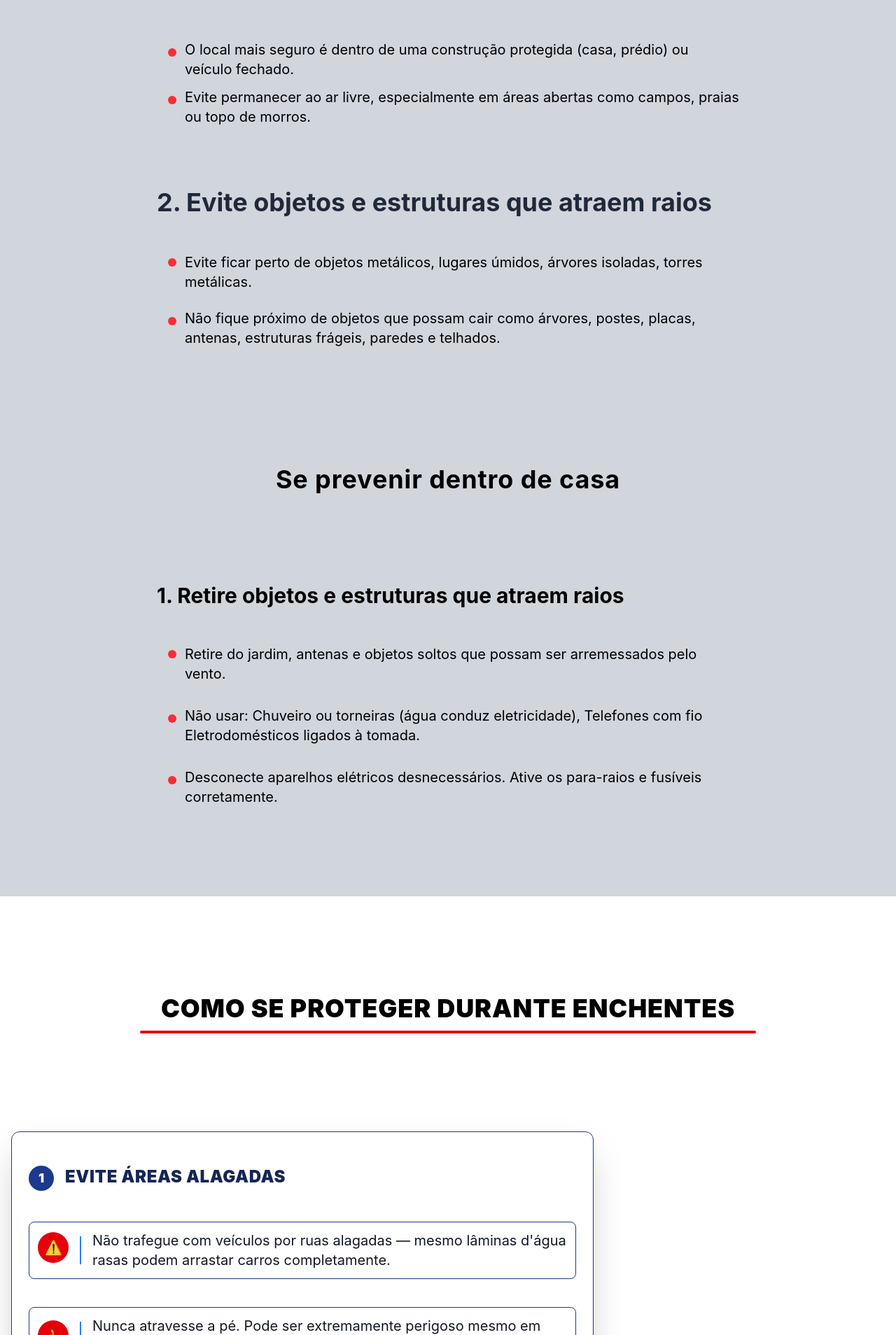
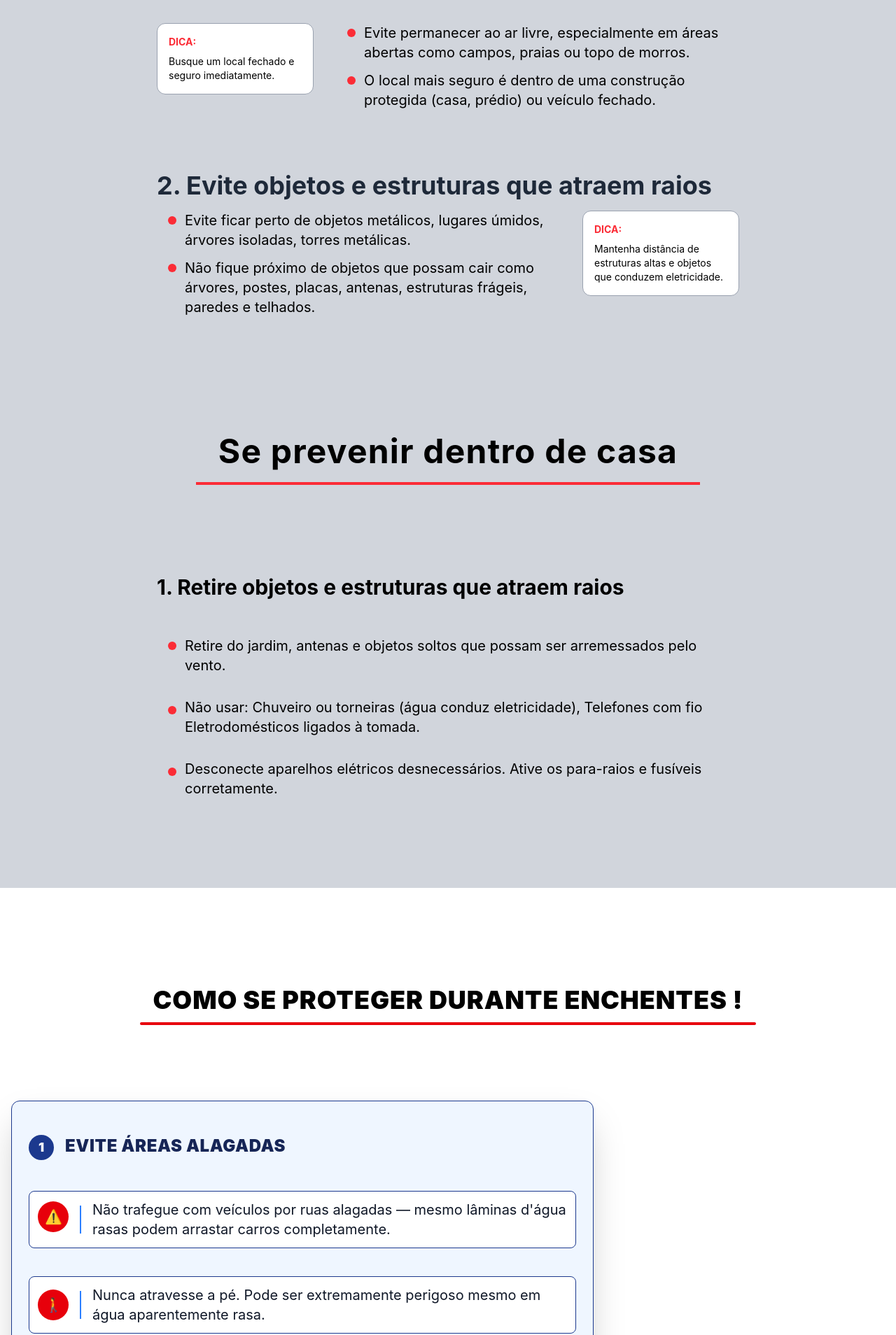
Before and after one commit to arielviniciuscyber/litoral-alerta, a React (Vite) app: page /prevencao in a window 1280 px wide. Shown: the part 1672-3580 px from the top of the page at 70% size. Built offline with nearby package versions, Linux system fonts and the light colour scheme.

Commit message:
prevencão completa

```diff
--- a/src/pages/Prevencao.jsx
+++ b/src/pages/Prevencao.jsx
@@ -1,9 +1,8 @@
-import banner from "../assets/bannerprevencao.png"
+import banner from "../assets/bannerprevencao.png";
 
 export default function Prevencao() {
   return (
     <div className="bg-white">
-
       {/* HERO */}
       <div
         className="relative min-h-screen flex items-center justify-center"
@@ -17,11 +16,15 @@ export default function Prevencao() {
 
         <div className="relative text-white max-w-3xl px-2">
           <div className="relative text-white max-w-3xl px-2 flex items-center gap-4">
-                        <h1 className="text-6xl font-bold whitespace-nowrap">Atuando em emergências</h1>
+            <h1 className="text-6xl font-bold whitespace-nowrap">
+              Atuando em emergências
+            </h1>
             <span className="w-1 h-18 bg-blue-500 inline-block" />
           </div>
           <p className="text-2xl leading-relaxed mt-15 font-semibold">
-                        Seu site de confiança na preparação para desastres, resposta a emergências e reconstrução de comunidades para um futuro mais resiliente.
+            Seu site de confiança na preparação para desastres, resposta a
+            emergências e reconstrução de comunidades para um futuro mais
+            resiliente.
           </p>
           <button className="mt-15 bg-blue-500 hover:bg-blue-600 text-white font-bold py-3 px-6 rounded-lg">
             Saber Mais
@@ -32,15 +35,18 @@ export default function Prevencao() {
  {/* SEÇÃO - Proteção contra tempestades (intro) */}
       <div className="max-w-5xl mx-auto px-8 py-16 flex gap-12 items-start">
         <div className="flex-1">
-                    <h2 className="text-4xl font-bold text-gray-800 mb-9 mt-25">Sua proteção contra tempestades</h2>
+          <h2 className="text-4xl font-bold text-gray-800 mb-9 mt-25">
+            Sua proteção contra tempestades
+          </h2>
           <p className="text-gray-600 text-xl leading-relaxed">
-                        Salvar vidas, aliviar o sofrimento e proteger a dignidade humana durante e após emergências e desastres.
+            Salvar vidas, aliviar o sofrimento e proteger a dignidade humana
+            durante e após emergências e desastres.
           </p>
         </div>
         <div className="w-72 bg-gray-200 border border-gray-200 rounded-xl p-6 flex gap-4 items-start mt-27">
           <p className="text-black text-sm text-justify">
-                        Em caso de tempestade severa, procure abrigo imediatamente e evite áreas
-                        abertas, árvores e estruturas metálicas.
+            Em caso de tempestade severa, procure abrigo imediatamente e evite
+            áreas abertas, árvores e estruturas metálicas.
           </p>
         </div>
       </div>
@@ -54,149 +60,225 @@ export default function Prevencao() {
 
         {/* CONTEÚDO - Tempestade */}
         <div className="max-w-4xl mx-auto px-8 py-12">
-
-                    <h3 className="text-4xl font-bold text-gray-800 mb-9 mt-15">1. Procure abrigo seguro imediatamente</h3>
-                    <div className="flex flex-col gap-3 mb-10 pl-4 text-xl">
+          {/* Seção 1 - caixa na esquerda, texto na direita */}
+          <h3 className="text-4xl font-bold text-gray-800 mb-9 mt-15">
+            1. Procure abrigo seguro imediatamente
+          </h3>
+          <div className="flex gap-8 items-start mb-10">
+            <div className="w-56 bg-white border border-gray-400 rounded-xl p-4 shrink-0">
+              <p className="text-red-500 font-bold text-sm mb-2">DICA:</p>
+              <p className="text-black text-sm">
+                Busque um local fechado e seguro imediatamente.
+              </p>
+            </div>
+            <div className="flex-1 flex flex-col gap-3 pl-4 text-xl">
               <div className="flex items-start gap-3">
-                            <span className="w-3 h-3 rounded-full bg-red-500 mt-9 shrink-0"></span>
-                            <p className="text-black mt-6">O local mais seguro é dentro de uma construção protegida (casa, prédio) ou veículo fechado.</p>
+                <span className="w-3 h-3 rounded-full bg-red-500 mt-2 shrink-0"></span>
+                <p className="text-black">
+                  Evite permanecer ao ar livre, especialmente em áreas abertas
+                  como campos, praias ou topo de morros.
+                </p>
               </div>
               <div className="flex items-start gap-3">
-                            <span className="w-3 h-3 rounded-full bg-red-500 mt-3 shrink-0"></span>
-
-                            <p className="text-black">Evite permanecer ao ar livre, especialmente em áreas abertas como campos, praias ou topo de morros.</p>
+                <span className="w-3 h-3 rounded-full bg-red-500 mt-2 shrink-0"></span>
+                <p className="text-black">
+                  O local mais seguro é dentro de uma construção protegida
+                  (casa, prédio) ou veículo fechado.
+                </p>
+              </div>
             </div>
           </div>
 
+           {/* Seção 2 */}
       <h3 className="text-4xl font-bold text-gray-800 mb-4 mt-22">2. Evite objetos e estruturas que atraem raios</h3>
-                    <div className="flex flex-col gap-3 mb-10 pl-4">
-                        <div className="flex items-start gap-3 text-xl">
-                            <span className="w-3 h-3 rounded-full bg-red-500 mt-11 shrink-0"></span>
-                            <p className="text-black mt-9">Evite ficar perto de objetos metálicos, lugares úmidos, árvores isoladas, torres metálicas.</p>
+      <div className="flex gap-8 items-start mb-10">
+        <div className="flex-1 flex flex-col gap-3 pl-4 text-xl">
+          <div className="flex items-start gap-3">
+            <span className="w-3 h-3 rounded-full bg-red-500 mt-2 shrink-0"></span>
+            <p className="text-black">Evite ficar perto de objetos metálicos, lugares úmidos, árvores isoladas, torres metálicas.</p>
           </div>
-                        <div className="flex items-start gap-3 text-xl">
-                            <span className="w-3 h-3 rounded-full bg-red-500 mt-6 shrink-0"></span>
-                            <p className="text-black mt-3">Não fique próximo de objetos que possam cair como árvores, postes, placas, antenas, estruturas frágeis, paredes e telhados.</p>
+          <div className="flex items-start gap-3">
+            <span className="w-3 h-3 rounded-full bg-red-500 mt-2 shrink-0"></span>
+            <p className="text-black">Não fique próximo de objetos que possam cair como árvores, postes, placas, antenas, estruturas frágeis, paredes e telhados.</p>
           </div>
         </div>
-
+        <div className="w-56 bg-white border border-gray-400 rounded-xl p-4 shrink-0">
+          <p className="text-red-500 font-bold text-sm mb-2">DICA:</p>
+          <p className="text-black text-sm">Mantenha distância de estruturas altas e objetos que conduzem eletricidade.</p>
+        </div>
+      </div>
         </div>
 
         {/* BANNER - Se prevenir dentro de casa (sem fundo colorido, só texto centralizado) */}
         <div className="py-10 px-8 ">
-                    <h2 className="text-4xl font-bold text-4xl text-center tracking-wide mt-10">
+          <h2 className="text-5xl font-bold text-4xl text-center tracking-wide mt-10">
             Se prevenir dentro de casa
           </h2>
+            <div className="border-b-4 w-180 border-red-500 mt-5 mx-auto" />
+
         </div>
 
         {/* CONTEÚDO - Dentro de casa */}
         <div className="max-w-4xl mx-auto px-8 py-12 mt-10">
-
-                    <h3 className="text-3xl font-bold text-black mb-4">1. Retire objetos e estruturas que atraem raios</h3>
+          <h3 className="text-3xl font-bold text-black mb-4">
+            1. Retire objetos e estruturas que atraem raios
+          </h3>
           <div className="flex flex-col gap-3 mb-10 pl-4">
             <div className="flex items-start gap-3">
               <span className="w-3 h-3 rounded-full bg-red-500 mt-11 shrink-0"></span>
-                            <p className="text-black mt-9 text-xl">Retire do jardim, antenas e objetos soltos que possam ser arremessados pelo vento.</p>
+              <p className="text-black mt-9 text-xl">
+                Retire do jardim, antenas e objetos soltos que possam ser
+                arremessados pelo vento.
+              </p>
             </div>
             <div className="flex items-start gap-3 mt-5">
               <span className="w-3 h-3 rounded-full bg-red-500 mt-3 shrink-0"></span>
-                            <p className="text-black text-xl">Não usar: Chuveiro ou torneiras (água conduz eletricidade), Telefones com fio Eletrodomésticos ligados à tomada.</p>
+              <p className="text-black text-xl">
+                Não usar: Chuveiro ou torneiras (água conduz eletricidade),
+                Telefones com fio Eletrodomésticos ligados à tomada.
+              </p>
             </div>
             <div className="flex items-start gap-3 mt-5">
               <span className="w-3 h-3 rounded-full bg-red-500 mt-3 shrink-0"></span>
-                            <p className="text-black text-xl">Desconecte aparelhos elétricos desnecessários. Ative os para-raios e fusíveis corretamente.</p>
+              <p className="text-black text-xl">
+                Desconecte aparelhos elétricos desnecessários. Ative os
+                para-raios e fusíveis corretamente.
+              </p>
             </div>
           </div>
-
         </div>
       </div>
-
-            {/* SEÇÃO - Bloco informativo central */}
       {/* BANNER - Como se proteger durante enchentes */}
-            <div style={{ textAlign: "center", marginTop: "32px", marginBottom: "32px" }}>
+      <div>
         <h1 className="text-4xl font-black text-center uppercase tracking-wide text-black mb-3 mt-35">
-                    Como se proteger durante enchentes
+          Como se proteger durante enchentes !
         </h1>
         <div className="w-220 h-1 bg-red-600 mx-auto rounded" />
       </div>
 
       {/* CONTEÚDO - Enchentes */}
       <div className="max-w-4xl mx-auto px-8 py-12">
-
         {/* Seção 1 */}
-                <div className="border border-blue-900 rounded-xl mb-30 overflow-hidden mt-15 pb-10 relative left-[-25%] shadow-2xl">
+        <div className="border border-blue-900 rounded-xl mb-30 overflow-hidden mt-15 pb-10 relative left-[-25%] shadow-2xl bg-blue-50">
           <div className="flex items-center gap-4 px-6 py-4">
-                        <span className="bg-blue-900 text-white font-black text-lg w-9 h-9 flex items-center justify-center rounded-4xl mt-8">1</span>
-                        <h3 className="text-2xl font-black text-blue-950 uppercase tracking-wide mt-7">Evite áreas alagadas</h3>
+            <span className="bg-blue-900 text-white font-black text-lg w-9 h-9 flex items-center justify-center rounded-4xl mt-8">
+              1
+            </span>
+            <h3 className="text-2xl font-black text-blue-950 uppercase tracking-wide mt-7">
+              Evite áreas alagadas
+            </h3>
           </div>
           <div className="flex flex-col gap-3 px-6 pb-5 mt-7">
-                        <div className="flex items-center gap-4 border border-blue-900 rounded-lg p-3">
-                            <div className="bg-red-600 rounded-full w-11 h-11 flex items-center justify-center text-xl shrink-0 -translate-y-1">⚠️</div>
+            <div className="flex items-center gap-4 border border-blue-900 rounded-lg p-3 bg-white hover:scale-105 transition-transform duration-300">
+              <div className="bg-red-600 rounded-full w-11 h-11 flex items-center justify-center text-xl shrink-0 -translate-y-1">
+                ⚠️
+              </div>
               <div className="w-0.5 h-10 bg-blue-500 shrink-0" />
-                            <p className="text-gray-900 text-xl">Não trafegue com veículos por ruas alagadas — mesmo lâminas d'água rasas podem arrastar carros completamente.</p>
+              <p className="text-gray-900 text-xl">
+                Não trafegue com veículos por ruas alagadas — mesmo lâminas
+                d'água rasas podem arrastar carros completamente.
+              </p>
             </div>
-                        <div className="flex items-center gap-4 border border-blue-900 rounded-lg p-3 mt-7">
-                            <div className="bg-red-600 rounded-full w-11 h-11 flex items-center justify-center text-xl shrink-0">🚶</div>
+            <div className="flex items-center gap-4 border border-blue-900 rounded-lg p-3 mt-7 bg-white hover:scale-105 transition-transform duration-300">
+              <div className="bg-red-600 rounded-full w-11 h-11 flex items-center justify-center text-xl shrink-0">
+                🚶
+              </div>
               <div className="w-0.5 h-10 bg-blue-500 shrink-0" />
-                            <p className="text-gray-900 text-xl">Nunca atravesse a pé. Pode ser extremamente perigoso mesmo em água aparentemente rasa.</p>
+              <p className="text-gray-900 text-xl">
+                Nunca atravesse a pé. Pode ser extremamente perigoso mesmo em
+                água aparentemente rasa.
+              </p>
             </div>
           </div>
         </div>
 
         {/* Seção 2 */}
 
-                <div className="border border-blue-900 rounded-xl mb-6 pb-10 -mt-9 relative left-[25%] shadow-2xl">
+        <div className="border border-blue-900 rounded-xl mb-6 pb-10 -mt-9 relative left-[25%] shadow-2xl bg-blue-50">
           <div className="flex items-center gap-4 px-6 py-4 ">
-                        <span className="bg-blue-900 text-white font-black text-lg w-9 h-9 flex items-center justify-center rounded-4xl mt-7">2</span>
-                        <h3 className="text-2xl font-black text-blue-950 uppercase tracking-wide mt-7">Busque locais altos</h3>
+            <span className="bg-blue-900 text-white font-black text-lg w-9 h-9 flex items-center justify-center rounded-4xl mt-7">
+              2
+            </span>
+            <h3 className="text-2xl font-black text-blue-950 uppercase tracking-wide mt-7">
+              Busque locais altos
+            </h3>
           </div>
           <div className="flex flex-col gap-3 px-6 pb-5 mt-7">
-                        <div className="flex items-center gap-4 border border-blue-900 rounded-lg p-3">
-                            <div className="bg-blue-950 rounded-full w-11 h-11 flex items-center justify-center text-xl shrink-0">⬆️</div>
+            <div className="flex items-center gap-4 border border-blue-900 rounded-lg p-3 bg-white hover:scale-105 transition-transform duration-300">
+              <div className="bg-blue-950 rounded-full w-11 h-11 flex items-center justify-center text-xl shrink-0">
+                ⬆️
+              </div>
               <div className="w-0.5 h-10 bg-blue-400 shrink-0" />
-                            <p className="text-gray-900 text-xl">Se a água começar a subir dentro de casa, suba para andares superiores imediatamente.</p>
+              <p className="text-gray-900 text-xl">
+                Se a água começar a subir dentro de casa, suba para andares
+                superiores imediatamente.
+              </p>
             </div>
-                        <div className="flex items-center gap-4 border border-blue-900 rounded-lg p-3 mt-7">
-                            <div className="bg-blue-950 rounded-full w-11 h-11 flex items-center justify-center text-xl shrink-0">🪜</div>
+            <div className="flex items-center gap-4 border border-blue-900 rounded-lg p-3 mt-7 bg-white hover:scale-105 transition-transform duration-300">
+              <div className="bg-blue-950 rounded-full w-11 h-11 flex items-center justify-center text-xl shrink-0">
+                🪜
+              </div>
               <div className="w-0.5 h-10 bg-blue-400 shrink-0" />
-                            <p className="text-gray-900 text-xl">Leve documentos importantes, remédios e água potável.</p>
+              <p className="text-gray-900 text-xl">
+                Leve documentos importantes, remédios e água potável.
+              </p>
             </div>
           </div>
         </div>
 
-
         {/* Seção 3 */}
-                <div className="border border-blue-900 rounded-xl mb-6 overflow-hidden pb-10 mt-20 relative left-[-25%] shadow-2xl bg-blue-50 hover:scale-105 transition-transform duration-300">
+        <div className="border border-blue-900 rounded-xl mb-6 overflow-hidden pb-10 mt-20 relative left-[-25%] shadow-2xl bg-blue-50 ">
           <div className="flex items-center gap-4 px-6 py-4 mt-7">
-                        <span className="bg-blue-900 text-white font-black text-lg w-9 h-9 flex items-center justify-center rounded-4xl">3</span>
-                        <h3 className="text-2xl font-black text-blue-950 uppercase tracking-wide ">Fique atento aos alertas oficiais</h3>
+            <span className="bg-blue-900 text-white font-black text-lg w-9 h-9 flex items-center justify-center rounded-4xl">
+              3
+            </span>
+            <h3 className="text-2xl font-black text-blue-950 uppercase tracking-wide ">
+              Fique atento aos alertas oficiais
+            </h3>
           </div>
           <div className="flex flex-col gap-3 px-6 pb-5">
-                        <div className="flex items-center gap-4 border border-blue-900 rounded-lg p-3 mt-7 bg-white">
-                            <div className="bg-red-600 rounded-full w-11 h-11 flex items-center justify-center text-xl shrink-0">🔔</div>
+            <div className="flex items-center gap-4 border border-blue-900 rounded-lg p-3 mt-7 bg-white hover:scale-105 transition-transform duration-300">
+              <div className="bg-red-600 rounded-full w-11 h-11 flex items-center justify-center text-xl shrink-0">
+                🔔
+              </div>
+              <div className="w-0.5 h-10 bg-blue-400 shrink-0 " />
+              <p className="text-gray-900 text-xl ">
+                Acompanhe os comunicados da Defesa Civil e canais governamentais
+                e fique atento a alarmes sonoros.
+              </p>
+            </div>
+            <div className="flex items-center gap-4 border border-blue-900 rounded-lg p-3 mt-7 bg-white hover:scale-105 transition-transform duration-300">
+              <div className="bg-red-600 rounded-full w-11 h-11 flex items-center justify-center text-xl shrink-0">
+                🌧️
+              </div>
               <div className="w-0.5 h-10 bg-blue-400 shrink-0" />
-                            <p className="text-gray-900 text-xl ">Acompanhe os comunicados da Defesa Civil e canais governamentais e fique atento a alarmes sonoros.</p>
-                        </div>
-                        <div className="flex items-center gap-4 border border-blue-900 rounded-lg p-3 mt-7 bg-white">
-                            <div className="bg-red-600 rounded-full w-11 h-11 flex items-center justify-center text-xl shrink-0">🌧️</div>
-                            <div className="w-0.5 h-10 bg-blue-400 shrink-0" />
-                            <p className="text-gray-900 text-xl">Se receber ordem de evacuação, saia imediatamente. Não volte para buscar pertences enquanto houver risco de inundação ou deslizamento.</p>
+              <p className="text-gray-900 text-xl">
+                Se receber ordem de evacuação, saia imediatamente. Não volte
+                para buscar pertences enquanto houver risco de inundação ou
+                deslizamento.
+              </p>
             </div>
           </div>
         </div>
 
         {/* Banner ajuda */}
         <div className="bg-blue-950 rounded-xl p-5 flex items-center gap-4 mt-25">
-                    <div className="bg-blue-800 rounded-full w-11 h-11 flex items-center justify-center text-xl shrink-0">📞</div>
+          <div className="bg-blue-800 rounded-full w-11 h-11 flex items-center justify-center text-xl shrink-0">
+            📞
+          </div>
           <div className="w-0.5 h-10 bg-blue-700 shrink-0" />
           <div>
-                        <p className="text-white font-black text-sm uppercase tracking-wide mb-1">Precisa de ajuda?</p>
-                        <p className="text-blue-200 text-sm">Em caso de emergência, ligue 199 (Defesa Civil) ou 193 (Corpo de Bombeiros).</p>
+            <p className="text-white font-black text-sm uppercase tracking-wide mb-1">
+              Precisa de ajuda?
+            </p>
+            <p className="text-blue-200 text-sm">
+              Em caso de emergência, ligue 199 (Defesa Civil) ou 193 (Corpo de
+              Bombeiros).
+            </p>
+          </div>
         </div>
       </div>
 
     </div>
-
-        </div>
-    )
+  );
 }
```
Also changed, not shown: 1 other file (tests, documents, lock files or other folders). Lines whose indentation alone changed are shown as unchanged.
